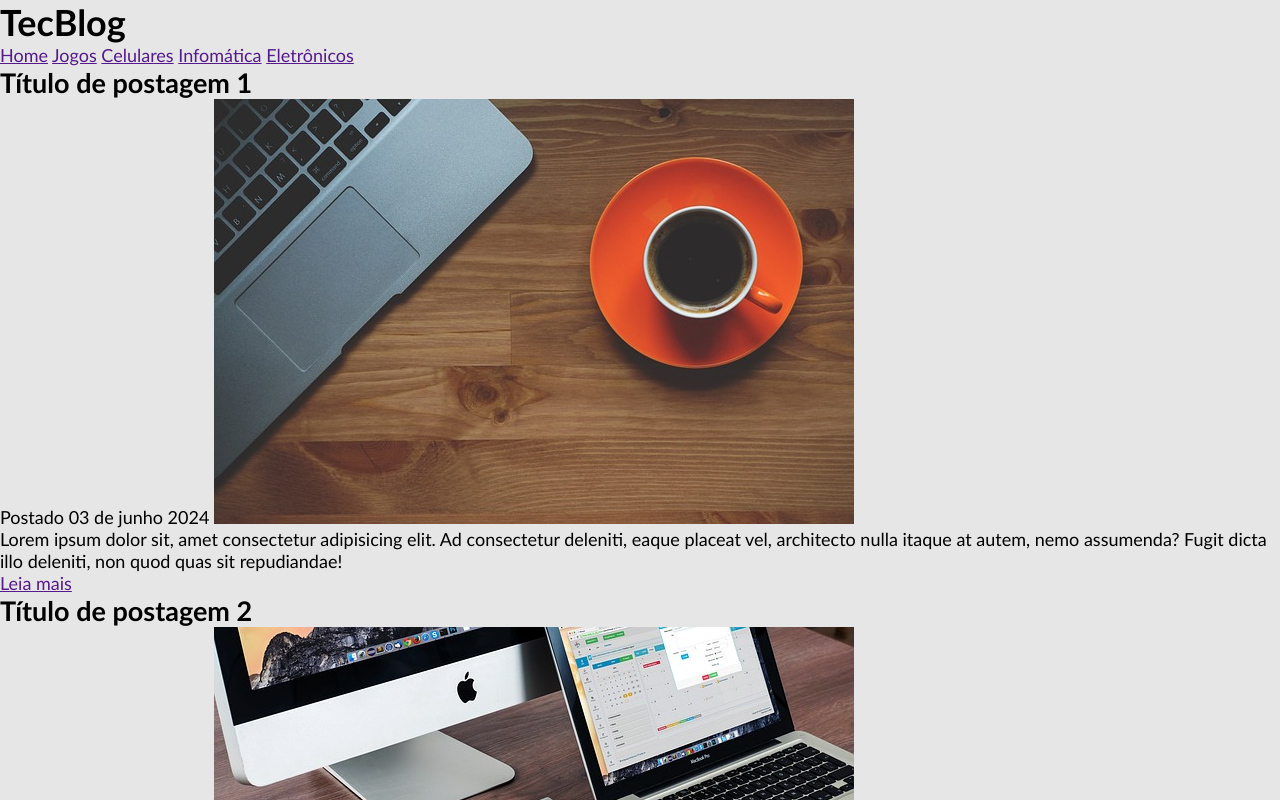
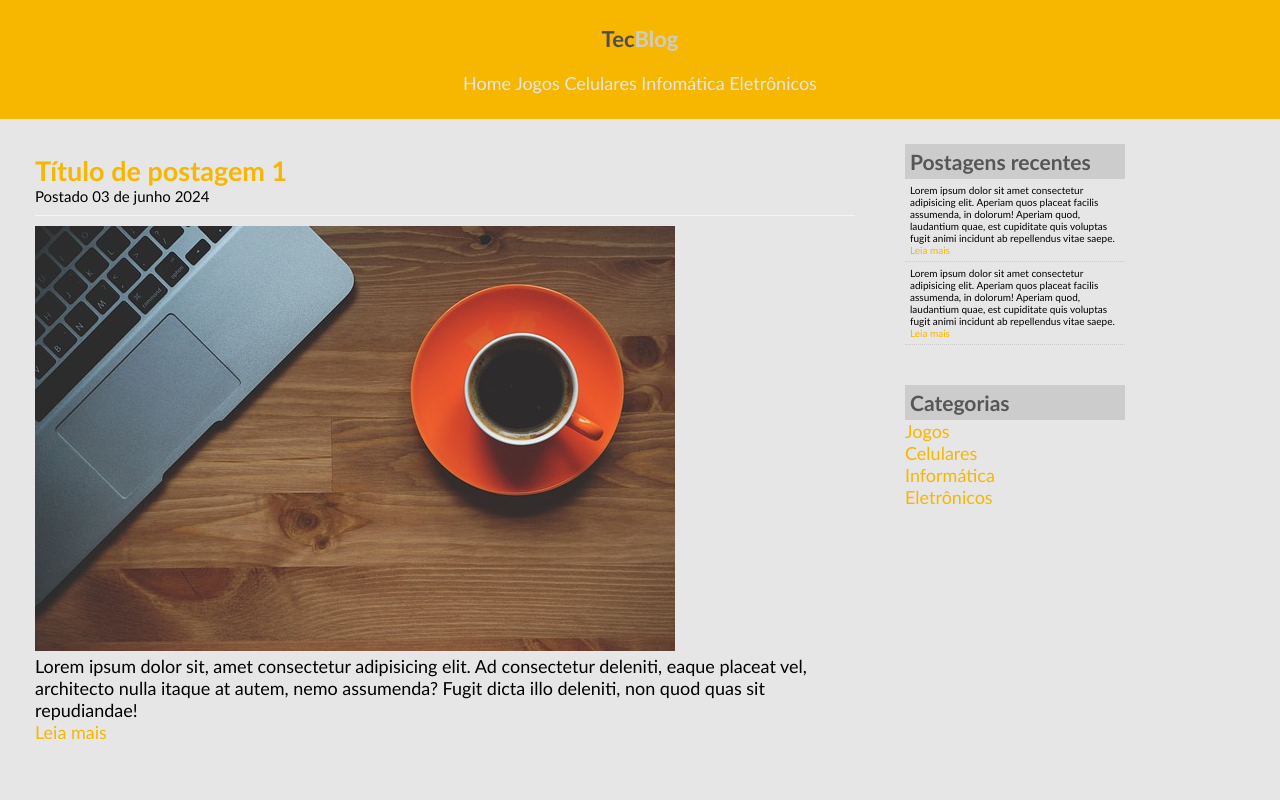
Before and after one commit to vitinhomartins/blog-tecnologia-aula, a plain HTML site: page assets/index.html in a window 1280 px wide. Shown: the top 800 px of the page. Drawn offline with Linux system fonts and the light colour scheme.

Commit message:
Add files via upload

```diff
--- a/assets/css/estilo.css
+++ b/assets/css/estilo.css
@@ -10,3 +10,112 @@ body {
     font-family: 'Gill Sans', 'Gill Sans MT', Calibri, 'Trebuchet MS', sans-serif;
     background-color: #e6e6e6;
 }
+
+/* Layout */
+
+#area-cabecalho {
+    background-color: #f7b600;
+    padding: 15px;
+    text-align: center;
+
+}
+
+#area-logo, #area-menu {
+    padding: 10px;
+
+}
+
+#area-principal {
+    width: 1120px;
+    margin: 0;
+    padding: 15px;
+}
+
+#area-postagens {
+    width: 860px;
+    float: left;
+}
+
+#area-lateral {
+    float:right;
+    width: 240px;
+}
+
+.postagem {
+    padding: 20px;
+    margin-bottom: 20px;
+    background-color: #e6e6e6;
+}
+
+.conteudo-lateral {
+    background-color: #e6e6e6;
+    padding: 10px;
+    margin-bottom: 20px;
+}
+
+.postagem-lateral {
+    font-size: 10px;
+    padding: 5px;
+    border-bottom: 1px dotted #ccc;
+}
+
+#rodape {
+    clear: both;
+    text-align: center;
+    padding: 15px;
+    background-color: #ccc;
+}
+
+/* formatações do menu */
+
+a {
+    text-decoration: none;
+}
+
+a:visited {
+    color: #f7b600;
+}
+
+a:hover {
+    text-decoration: none;
+}
+
+#area-cabecalho a:visited {
+    color: #e6e6e6;
+    padding: 12px;
+}
+
+#area-cabecalho a:hover {
+    color: #f7b600;
+    background-color: #e6e6e6;
+    text-decoration: none;
+}
+
+/* Formatações Gerais */
+
+h1 {
+    color: #4e4e4e;
+    font-size: 22px;
+}
+
+h2 {
+    color: #f7b600;
+}
+
+h3 {
+    color: #565656;
+    background-color: #ccc;
+    padding: 5px;
+}
+
+.branco {
+    color: #ccc;
+}
+
+.data-postagem {
+    font-size: 15px;
+    border-bottom: 1px solid #f4f4f4;
+    padding-bottom: 10px;
+    margin-bottom: 10px;
+    display: block;
+}
--- a/assets/index.html
+++ b/assets/index.html
@@ -9,12 +9,12 @@
 </head>
 
 <body>
-    <header>
-        <div>
-            <h1>Tec<span>Blog</span></h1>
+    <header id="area-cabecalho">
+        <div id="area-logo">
+            <h1>Tec<span class="branco">Blog</span></h1>
 
         </div>
-        <div>
+        <div id="area-menu">
             <a href="">Home</a>
             <a href="">Jogos</a>
             <a href="">Celulares</a>
@@ -22,21 +22,21 @@
             <a href="">Eletrônicos</a>
         </div>
     </header>
-    <main>
+    <main id="area-principal">
         <!--área de postagens-->
-        <div>
-            <div> <!--Postagem 1-->
+        <div id="area-postagens">
+            <div class="postagem"> <!--Postagem 1-->
                 <h2>Título de postagem 1</h2>
-                <span>Postado 03 de junho 2024</span>
+                <span class="data-postagem">Postado 03 de junho 2024</span>
                 <img witdh="620px" src="../assets/imagens/imagem1.jpg">
                 <p>Lorem ipsum dolor sit, amet consectetur adipisicing elit. Ad consectetur deleniti, eaque placeat vel,
                     architecto nulla itaque at autem, nemo assumenda? Fugit dicta illo deleniti, non quod quas sit
                     repudiandae!</p>
                 <a href="">Leia mais</a>
             </div>
-            <div>
+            <div class="postagem">
                 <h2>Título de postagem 2</h2>
-                <span>Postado 02 de junho 2024</span>
+                <span class="data-postagem">Postado 02 de junho 2024</span>
                 <img witdh="620px" src="../assets/imagens/imagem2.jpg">
                 <p>Lorem ipsum dolor sit, amet consectetur adipisicing elit. Ad consectetur deleniti, eaque placeat vel,
                     architecto nulla itaque at autem, nemo assumenda? Fugit dicta illo deleniti, non quod quas sit
@@ -45,32 +45,32 @@
             </div>
 
         </div>
-        <div> <!--Área lateral-->
-            <div> <!--conteúdo 1-->
+        <div id="area-lateral"> <!--Área lateral-->
+            <div class="conteudo-lateral"> <!--conteúdo 1-->
                 <h3>Postagens recentes</h3>
-                <div>
+                <div class="postagem-lateral">
                     <p>Lorem ipsum dolor sit amet consectetur adipisicing elit. Aperiam quos placeat facilis assumenda,
                         in dolorum! Aperiam quod, laudantium quae, est cupiditate quis voluptas fugit animi incidunt ab
                         repellendus vitae saepe.</p>
                     <a href="">Leia mais</a>
                     </div>
-                <div>
+                <div class="postagem-lateral">
                     <p>Lorem ipsum dolor sit amet consectetur adipisicing elit. Aperiam quos placeat facilis assumenda,
                         in dolorum! Aperiam quod, laudantium quae, est cupiditate quis voluptas fugit animi incidunt ab
                         repellendus vitae saepe.</p>
                     <a href="">Leia mais</a>
                 </div>
             </div>
-            <div>
+            <div class="conteudo-lateral">
                 <h3>Categorias</h3>
-                <a href="">Jogos</a>
-                <a href="">Celulares</a>
-                <a href="">Informática</a>
+                <a href="">Jogos</a><br>
+                <a href="">Celulares</a><br>
+                <a href="">Informática</a><br>
                 <a href="">Eletrônicos</a>
             </div>
         </div>
     </main>
-    <footer>
+    <footer id="rodape">
         <p>Todos os direitos reservados. &copy;Copyright - KeylaTec</p>
     </footer>
 </body>
```
